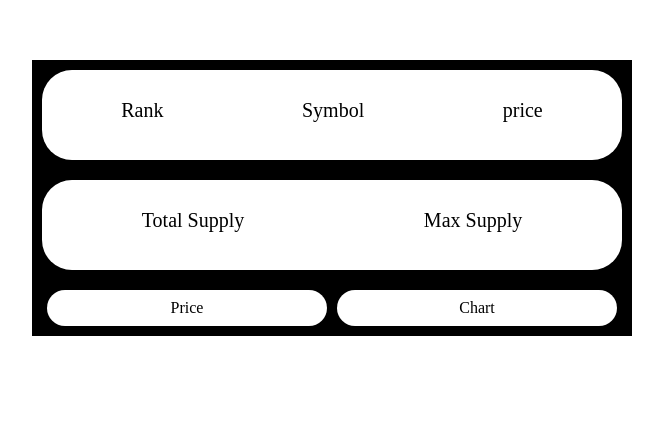
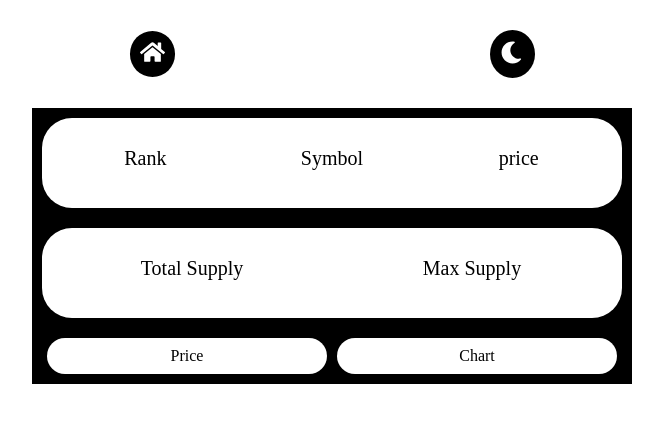
Before and after one commit to kangkyeongseo/crypto-tracker-challenge, a React (Create React App) app: page /1 in a window 1280 px wide. Shown: the top 422 px of the page, without its empty margins (308-971 px from the left). Built offline with nearby package versions, Linux system fonts and the light colour scheme; no server answers.

Commit message:
Home Btn

```diff
--- a/package.json
+++ b/package.json
@@ -3,6 +3,9 @@
   "version": "0.1.0",
   "private": true,
   "dependencies": {
+    "@fortawesome/fontawesome-svg-core": "^6.1.1",
+    "@fortawesome/free-solid-svg-icons": "^6.1.1",
+    "@fortawesome/react-fontawesome": "^0.2.0",
     "@testing-library/jest-dom": "^5.16.4",
     "@testing-library/react": "^13.3.0",
     "@testing-library/user-event": "^13.5.0",
--- a/src/Routes/Coin.tsx
+++ b/src/Routes/Coin.tsx
@@ -3,11 +3,35 @@ import { useLocation, useParams, Outlet, Link } from "react-router-dom";
 import styled from "styled-components";
 import { getCoinInfo, getCoinTicker, ICoinInfo, ICointickers } from "../api";
 
-const Title = styled.h1`
-  display: block;
-  text-align: center;
+const Header = styled.h1`
+  display: grid;
+  grid-template-columns: repeat(3, 1fr);
+  align-items: center;
+  max-width: 600px;
+  margin: 0 auto;
   padding: 30px;
 `;
+
+const HeaderContent = styled.div`
+  display: flex;
+  justify-content: center;
+`;
+
+const Title = styled.h1`
+  font-size: 42px;
+`;
+
+const HomeBtn = styled.div`
+  background-color: black;
+  padding: 10px;
+  border-radius: 50%;
+  svg {
+    width: 25px;
+    fill: white;
+  }
+`;
+
+const ModeBtn = styled(HomeBtn)``;
 
 const Loading = styled.div``;
 
@@ -19,8 +43,8 @@ const Wrapper = styled.div`
 `;
 
 const Head = styled.div`
-  display: flex;
-  justify-content: space-around;
+  display: grid;
+  grid-template-columns: repeat(3, 1fr);
   background-color: white;
   padding: 30px 10px;
   border-radius: 30px;
@@ -42,7 +66,9 @@ const Description = styled.p`
   color: white;
 `;
 
-const Supply = styled(Head)``;
+const Supply = styled(Head)`
+  grid-template-columns: repeat(2, 1fr);
+`;
 
 const Taps = styled.div`
   display: flex;
@@ -78,9 +104,29 @@ function Coin() {
   const loading = infoLoading || tickerLoading;
   return (
     <>
-      <Title>
-        {state?.name ? state.name : loading ? "Loading..." : infoData?.name}
-      </Title>
+      <Header>
+        <HeaderContent>
+          <HomeBtn>
+            <Link to="/">
+              <svg xmlns="http://www.w3.org/2000/svg" viewBox="0 0 576 512">
+                <path d="M280.37 148.26L96 300.11V464a16 16 0 0 0 16 16l112.06-.29a16 16 0 0 0 15.92-16V368a16 16 0 0 1 16-16h64a16 16 0 0 1 16 16v95.64a16 16 0 0 0 16 16.05L464 480a16 16 0 0 0 16-16V300L295.67 148.26a12.19 12.19 0 0 0-15.3 0zM571.6 251.47L488 182.56V44.05a12 12 0 0 0-12-12h-56a12 12 0 0 0-12 12v72.61L318.47 43a48 48 0 0 0-61 0L4.34 251.47a12 12 0 0 0-1.6 16.9l25.5 31A12 12 0 0 0 45.15 301l235.22-193.74a12.19 12.19 0 0 1 15.3 0L530.9 301a12 12 0 0 0 16.9-1.6l25.5-31a12 12 0 0 0-1.7-16.93z" />
+              </svg>
+            </Link>
+          </HomeBtn>
+        </HeaderContent>
+        <HeaderContent>
+          <Title>
+            {state?.name ? state.name : loading ? "" : infoData?.name}
+          </Title>
+        </HeaderContent>
+        <HeaderContent>
+          <ModeBtn>
+            <svg xmlns="http://www.w3.org/2000/svg" viewBox="0 0 512 512">
+              <path d="M32 256c0-123.8 100.3-224 223.8-224c11.36 0 29.7 1.668 40.9 3.746c9.616 1.777 11.75 14.63 3.279 19.44C245 86.5 211.2 144.6 211.2 207.8c0 109.7 99.71 193 208.3 172.3c9.561-1.805 16.28 9.324 10.11 16.95C387.9 448.6 324.8 480 255.8 480C132.1 480 32 379.6 32 256z" />
+            </svg>
+          </ModeBtn>
+        </HeaderContent>
+      </Header>
       <Wrapper>
         {loading ? (
           <Loading>Loading...</Loading>
```
Also changed, not shown: 1 other file (tests, documents, lock files or other folders).
